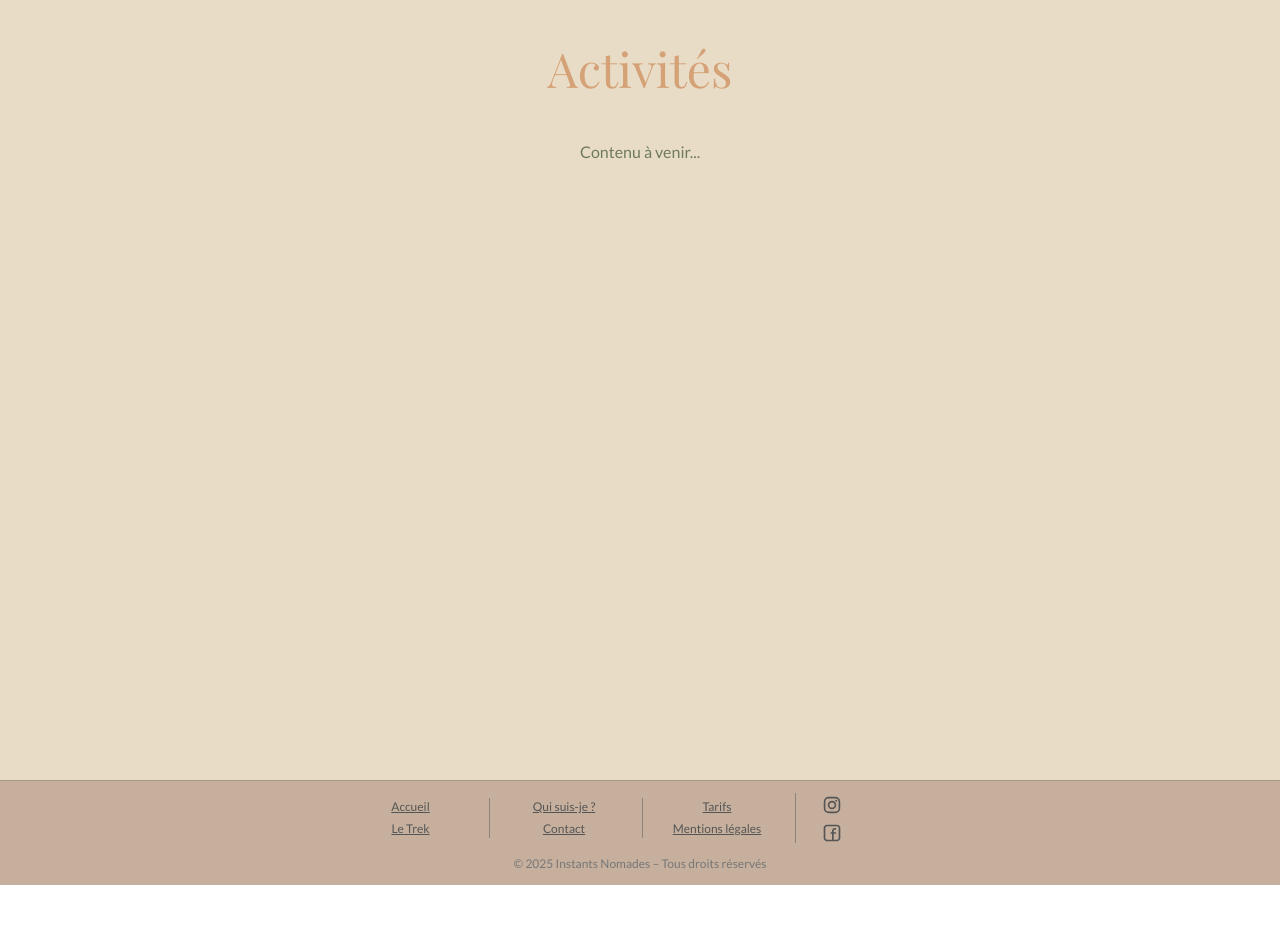
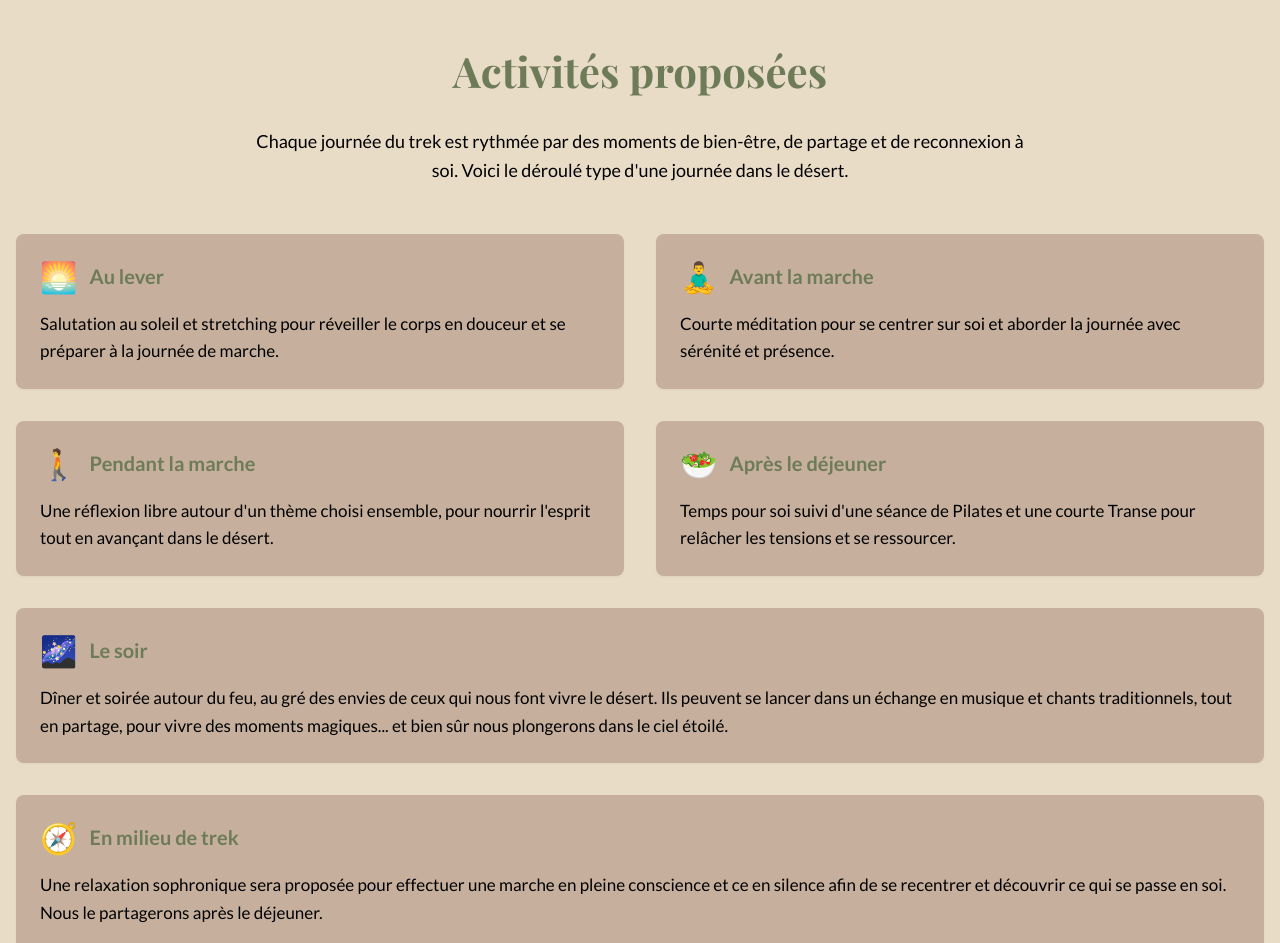
Before and after one commit to GrissaDrauka/instants-nomades, an Angular app: page /le-trek/activites in a window 1280 px wide. Shown: the part 100-1043 px from the top of the page. Before the commit the page ends 985 px from the top, so only its background shows below. Built offline with nearby package versions, Linux system fonts and the light colour scheme.

Commit message:
Nouvelle page Activités avec programme journée type
- Au lever : salutation au soleil + stretching
- Pendant la marche : réflexion libre sur thème choisi
- Après déjeuner : Pilates + Transe
- Le soir : feu, musique, chants, ciel étoilé
- En milieu de trek : relaxation sophronique

```diff
--- a/src/app/components/le-trek/activites/activites.html
+++ b/src/app/components/le-trek/activites/activites.html
@@ -1,10 +1,99 @@
-<section class="bg-sable min-h-screen py-16 px-4">
-    <div class="max-w-4xl mx-auto">
-        <h1 class="text-4xl md:text-5xl font-display text-terracotta text-center mb-12">
-            Activités
-        </h1>
-        <p class="text-center text-vert-sauge font-sans">
-            Contenu à venir...
-        </p>
-    </div>
-</section>
+<main>
+    <section class="bg-sable py-[60px]" aria-label="Activités proposées pendant le trek">
+        <div class="max-w-screen-xl mx-auto px-4">
+            <h1 class="font-display text-[36px] md:text-[42px] text-vert-sauge font-bold text-center mb-6">
+                Activités proposées
+            </h1>
+            <p class="text-center text-[18px] max-w-3xl mx-auto mb-12 leading-relaxed">
+                Chaque journée du trek est rythmée par des moments de bien-être, de partage et de reconnexion à soi.
+                Voici le déroulé type d'une journée dans le désert.
+            </p>
+
+            <div class="grid md:grid-cols-2 gap-8 text-[17px] leading-relaxed">
+                <!-- Au lever -->
+                <div class="bg-beige rounded-lg p-6 shadow-sm">
+                    <div class="flex items-center gap-3 mb-4">
+                        <span class="text-3xl">🌅</span>
+                        <h2 class="text-xl text-vert-sauge font-bold">Au lever</h2>
+                    </div>
+                    <p>
+                        Salutation au soleil et stretching pour réveiller le corps en douceur
+                        et se préparer à la journée de marche.
+                    </p>
+                </div>
+
+                <!-- Avant la marche -->
+                <div class="bg-beige rounded-lg p-6 shadow-sm">
+                    <div class="flex items-center gap-3 mb-4">
+                        <span class="text-3xl">🧘‍♂️</span>
+                        <h2 class="text-xl text-vert-sauge font-bold">Avant la marche</h2>
+                    </div>
+                    <p>
+                        Courte méditation pour se centrer sur soi et aborder la journée
+                        avec sérénité et présence.
+                    </p>
+                </div>
+
+                <!-- Pendant la marche -->
+                <div class="bg-beige rounded-lg p-6 shadow-sm">
+                    <div class="flex items-center gap-3 mb-4">
+                        <span class="text-3xl">🚶</span>
+                        <h2 class="text-xl text-vert-sauge font-bold">Pendant la marche</h2>
+                    </div>
+                    <p>
+                        Une réflexion libre autour d'un thème choisi ensemble,
+                        pour nourrir l'esprit tout en avançant dans le désert.
+                    </p>
+                </div>
+
+                <!-- Après le déjeuner -->
+                <div class="bg-beige rounded-lg p-6 shadow-sm">
+                    <div class="flex items-center gap-3 mb-4">
+                        <span class="text-3xl">🥗</span>
+                        <h2 class="text-xl text-vert-sauge font-bold">Après le déjeuner</h2>
+                    </div>
+                    <p>
+                        Temps pour soi suivi d'une séance de Pilates et une courte Transe
+                        pour relâcher les tensions et se ressourcer.
+                    </p>
+                </div>
+
+                <!-- Le soir -->
+                <div class="bg-beige rounded-lg p-6 shadow-sm md:col-span-2">
+                    <div class="flex items-center gap-3 mb-4">
+                        <span class="text-3xl">🌌</span>
+                        <h2 class="text-xl text-vert-sauge font-bold">Le soir</h2>
+                    </div>
+                    <p>
+                        Dîner et soirée autour du feu, au gré des envies de ceux qui nous font vivre le désert.
+                        Ils peuvent se lancer dans un échange en musique et chants traditionnels, tout en partage,
+                        pour vivre des moments magiques... et bien sûr nous plongerons dans le ciel étoilé.
+                    </p>
+                </div>
+
+                <!-- En milieu de trek -->
+                <div class="bg-beige rounded-lg p-6 shadow-sm md:col-span-2">
+                    <div class="flex items-center gap-3 mb-4">
+                        <span class="text-3xl">🧭</span>
+                        <h2 class="text-xl text-vert-sauge font-bold">En milieu de trek</h2>
+                    </div>
+                    <p>
+                        Une relaxation sophronique sera proposée pour effectuer une marche en pleine conscience
+                        et ce en silence afin de se recentrer et découvrir ce qui se passe en soi.
+                        Nous le partagerons après le déjeuner.
+                    </p>
+                </div>
+            </div>
+        </div>
+    </section>
+
+    <!-- Bouton contact -->
+    <section class="bg-beige py-[40px]">
+        <div class="text-center">
+            <a routerLink="/contact"
+                class="inline-block bg-vert-sauge text-white px-8 py-3 rounded-full text-[18px] font-semibold hover:bg-terracotta transition-all duration-300">
+                Réserver mon trek
+            </a>
+        </div>
+    </section>
+</main>
--- a/src/app/components/le-trek/activites/activites.ts
+++ b/src/app/components/le-trek/activites/activites.ts
@@ -1,8 +1,10 @@
 import { Component } from '@angular/core';
+import { RouterLink } from '@angular/router';
 
 @Component({
   selector: 'app-activites',
   standalone: true,
+  imports: [RouterLink],
   templateUrl: './activites.html',
   styleUrl: './activites.scss'
 })
```
